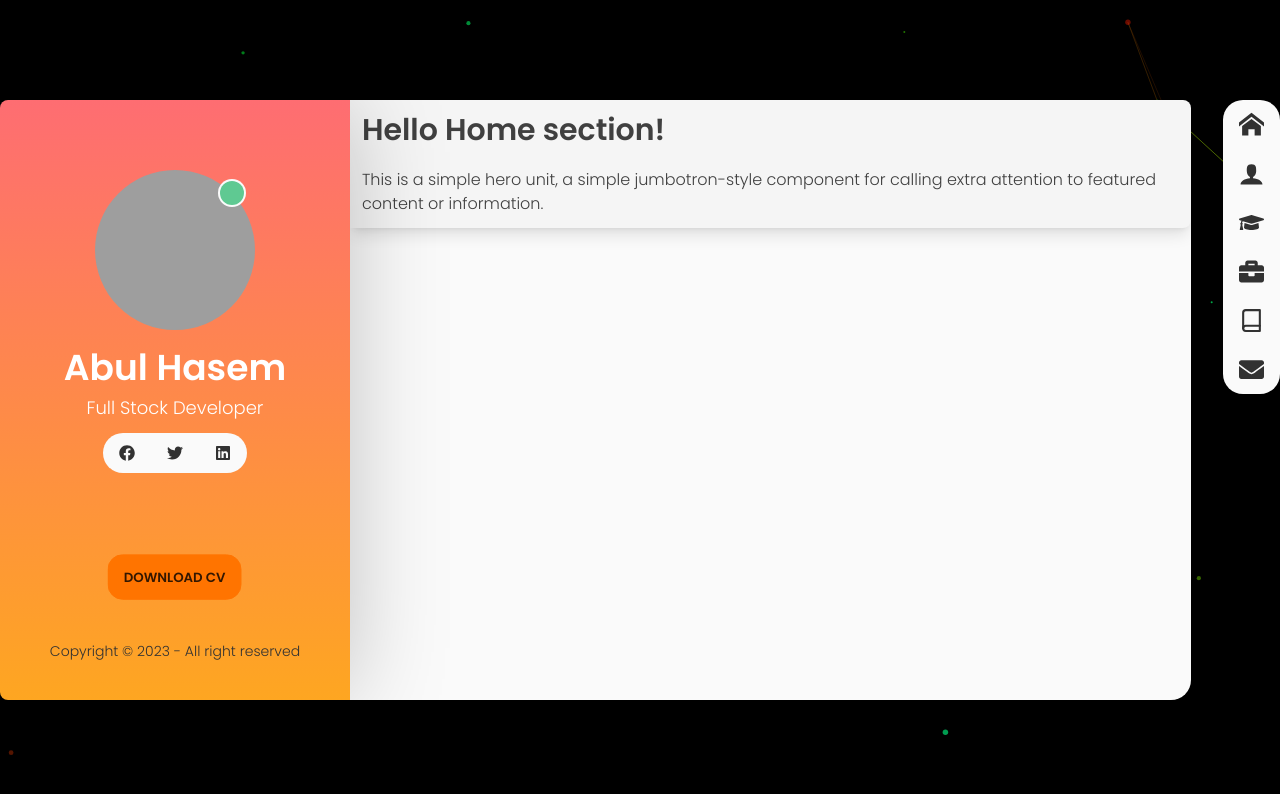
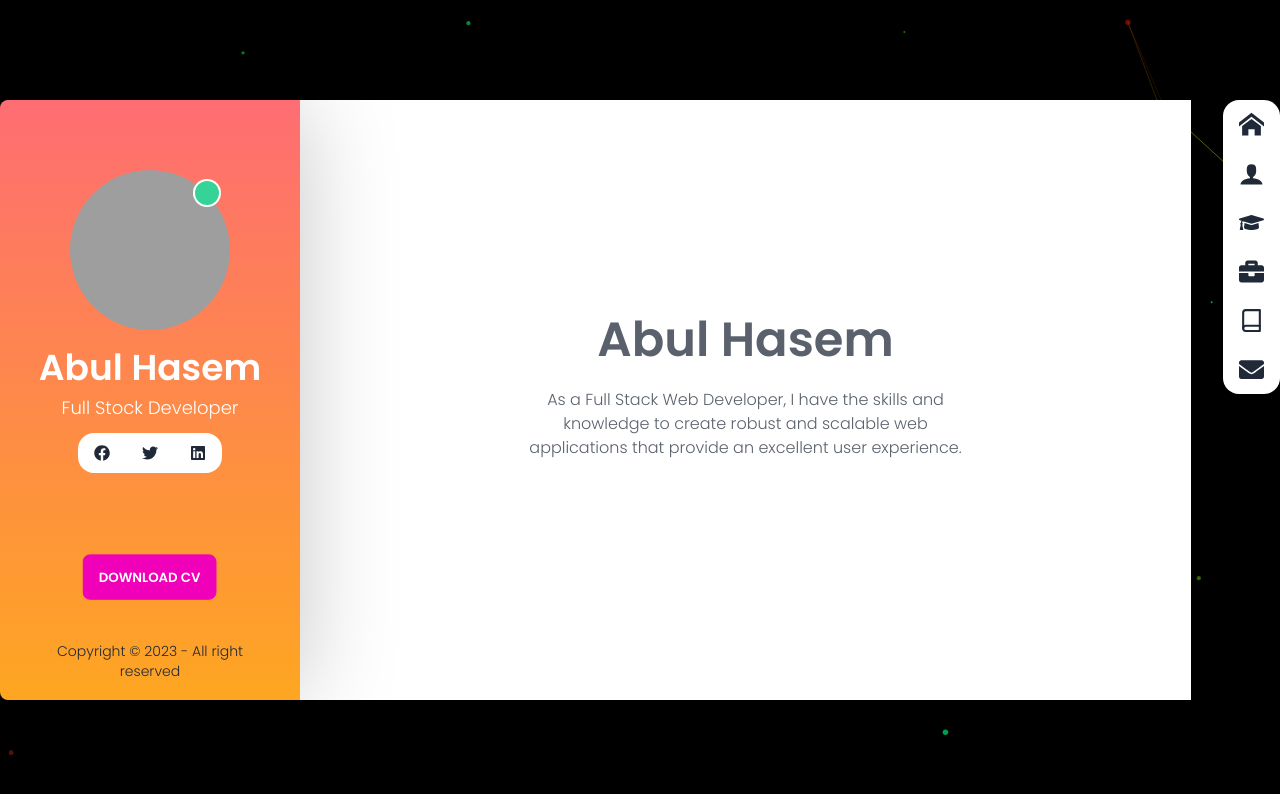
Before and after one commit to hasemspi/portfolio, a React (Create React App) app: page / in a window 1280 px wide. Shown: the top 794 px of the page. Built offline with nearby package versions, Linux system fonts and the light colour scheme; grey boxes are pictures that could not be loaded.

Commit message:
update data

```diff
--- a/public/index.html
+++ b/public/index.html
@@ -1,5 +1,5 @@
 <!DOCTYPE html>
-<html data-theme="acid" lang="en">
+<html data-theme="light" lang="en">
   <head>
     <meta charset="utf-8" />
     <link rel="icon" href="%PUBLIC_URL%/favicon.ico" />
--- a/src/Layout/Profile.js
+++ b/src/Layout/Profile.js
@@ -13,7 +13,10 @@ const Profile = () => {
                 </div>
                 <div className="max-w-md">
 
-                    <h1 className="text-3xl text-[36px] text-[#fff] font-semibold">Abul Hasem</h1>
+                    <h1 className="text-3xl text-[36px] text-[#fff] font-semibold
+                    animate-pulse
+                    hover:-translate-y-1 hover:scale-110 hover: duration-300
+                    ">Abul Hasem</h1>
                     <p className="py-2 text-[18px] text-[#fff]">Full Stock Developer</p>
                     <ul className="menu menu-horizontal bg-base-100 rounded-box mt-1">
                         <li>
@@ -36,7 +39,7 @@ const Profile = () => {
                     <button className="btn btn-secondary mt-[80px]">Download CV</button>
                     </div>
 
-                    <footer className="footer footer-center p-10 text-base-content rounded">
+                    <footer className="footer footer-center p-10 text-base-content rounded ">
                     <div>
                         <p>Copyright © 2023 - All right reserved</p>
                     </div>
--- a/src/Pages/Home.js
+++ b/src/Pages/Home.js
@@ -2,17 +2,18 @@ import React from 'react';
 
 const Home = () => {
     return (
-
-        <div
-          class="rounded-r-lg bg-neutral-100 p-3 text-neutral-700 shadow-lg dark:bg-neutral-600 dark:text-neutral-200 dark:shadow-black/30">
-          <h2 class="mb-5 text-3xl font-semibold">Hello Home section!</h2>
-          <p>
-            This is a simple hero unit, a simple jumbotron-style component for
-            calling extra attention to featured content or information.
-          </p>
-
+        <div>
+          <div className="hero min-h-[600px] bg-base-100">
+            <div className="hero-content text-center">
+              <div className="max-w-md">
+                <h1 className="text-5xl font-bold animate-pulse
+                 hover:-translate-y-1 hover:scale-110 hover: duration-300">Abul Hasem</h1>
+                <p className="py-6 animate-pulse
+                 hover:-translate-y-1 hover:scale-80 hover: duration-300"> As a Full Stack Web Developer, I have the skills and knowledge to create robust and scalable web applications that provide an excellent user experience.</p>
+              </div>
+            </div>
         </div>
-
+        </div>
     );
 };
 
--- a/src/index.css
+++ b/src/index.css
@@ -5,6 +5,7 @@
 body {
   margin: 0;
   font-family: 'Poppins', sans-serif;
+
 }
 
 code {
@@ -28,6 +29,6 @@ code {
   -webkit-backface-visibility: hidden;
   -moz-backface-visibility: hidden;
   backface-visibility: hidden;
-  width: 350px;
+  width: 300px;
   height: 600px;
 }
--- a/tailwind.config.js
+++ b/tailwind.config.js
@@ -16,16 +16,46 @@ module.exports = {
   daisyui: {
     themes: [
       {
-        mytheme: {
-        primary: "#570DF8",
-        secondary: "#F000B8",
-        accent: "#37CDBE",
-        neutral: "#3D4451",
-        info: "#3ABFF8",
-        success: "#36D399",
-        warning: "#FBBD23",
-        error: "#F87272",
-        },
+        dark: {
+
+          "primary": "#be185d",
+
+          "secondary": "#3a92ad",
+
+          "accent": "#81ef6e",
+
+          "neutral": "#1B1523",
+
+          "base-100": "#1c1917",
+
+          "info": "#A8BBF0",
+
+          "success": "#1DD774",
+
+          "warning": "#DE8417",
+
+          "error": "#F96789",
+         },
+         light: {
+
+          "primary": "#570DF8",
+
+          "secondary": "#F000B8",
+
+          "accent": "#37CDBE",
+
+          "neutral": "#3D4451",
+
+          "base-100": "#FFFFFF",
+
+          "info": "#3ABFF8",
+
+          "success": "#36D399",
+
+          "warning": "#FBBD23",
+
+          "error": "#F87272",
+         },
       },
     ],
   },
```
